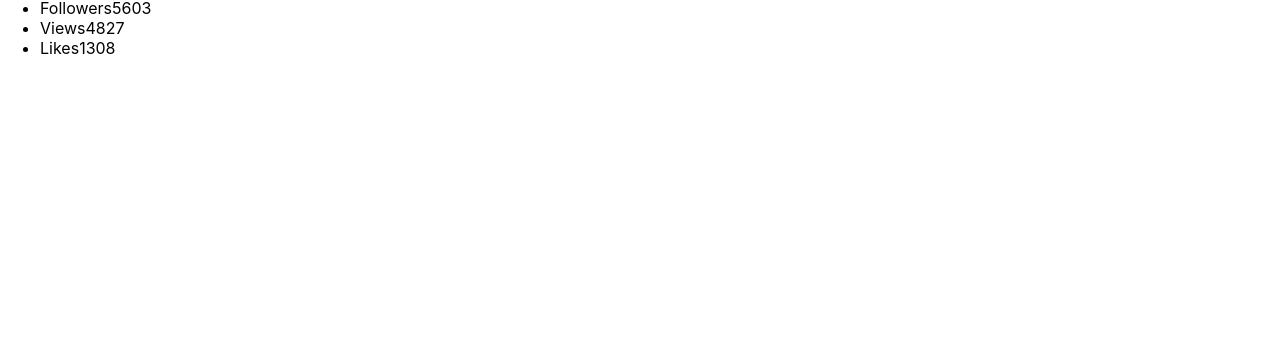
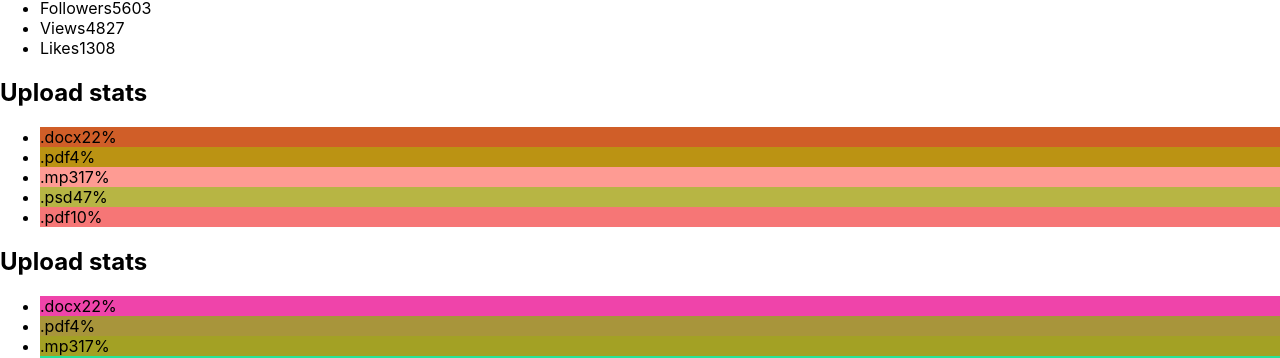
Before and after one commit to OlegAndreiev/goit-react-hw-01-components, a React (Create React App) app: page / in a window 1280 px wide. Shown: the part 430-788 px from the top of the page. Built offline with nearby package versions, Linux system fonts and the light colour scheme.

Commit message:
Add statistics component

```diff
--- a/src/components/App.js
+++ b/src/components/App.js
@@ -1,10 +1,15 @@
 import { Profile } from './Profile/Profile';
+import { Statistics } from './Statistics/Statistics';
 import user from '../user.json';
+import data from '../data.json';
 
 export const App = () => {
   return (
     <div>
       <Profile profile={user} />
+      <Statistics title="Upload stats" stats={data} />
+      <Statistics stats={data} />
+      <Statistics />
     </div>
   );
 };
--- /dev/null
+++ b/src/components/Statistics/Statistics.js
@@ -0,0 +1,32 @@
+import PropTypes from 'prop-types';
+import data from '../../data.json';
+export const Statistics = ({ title, stats }) => {
+  return (
+    <section className="statistics">
+      <h2 className="title">Upload stats</h2>
+      <ul className="stat-list">
+        {data.map(el => (
+          <li
+            className="item-statistics"
+            style={{ backgroundColor: getRandomHexColor() }}
+            key={el.id}
+          >
+            <span className="label">{el.label}</span>
+            <span className="percentage">{el.percentage}%</span>
+          </li>
+        ))}
+      </ul>
+    </section>
+  );
+};
+
+Statistics.propTypes = {
+  statistics: PropTypes.shape({
+    title: PropTypes.string.isRequired,
+    stats: PropTypes.array.isRequired,
+  }),
+};
+
+function getRandomHexColor() {
+  return `#${Math.floor(Math.random() * 16777215).toString(16)}`;
+}
--- /dev/null
+++ b/src/data.json
@@ -0,0 +1,7 @@
+[
+  { "id": "id-1", "label": ".docx", "percentage": 22 },
+  { "id": "id-2", "label": ".pdf", "percentage": 4 },
+  { "id": "id-3", "label": ".mp3", "percentage": 17 },
+  { "id": "id-4", "label": ".psd", "percentage": 47 },
+  { "id": "id-5", "label": ".pdf", "percentage": 10 }
+]
```
